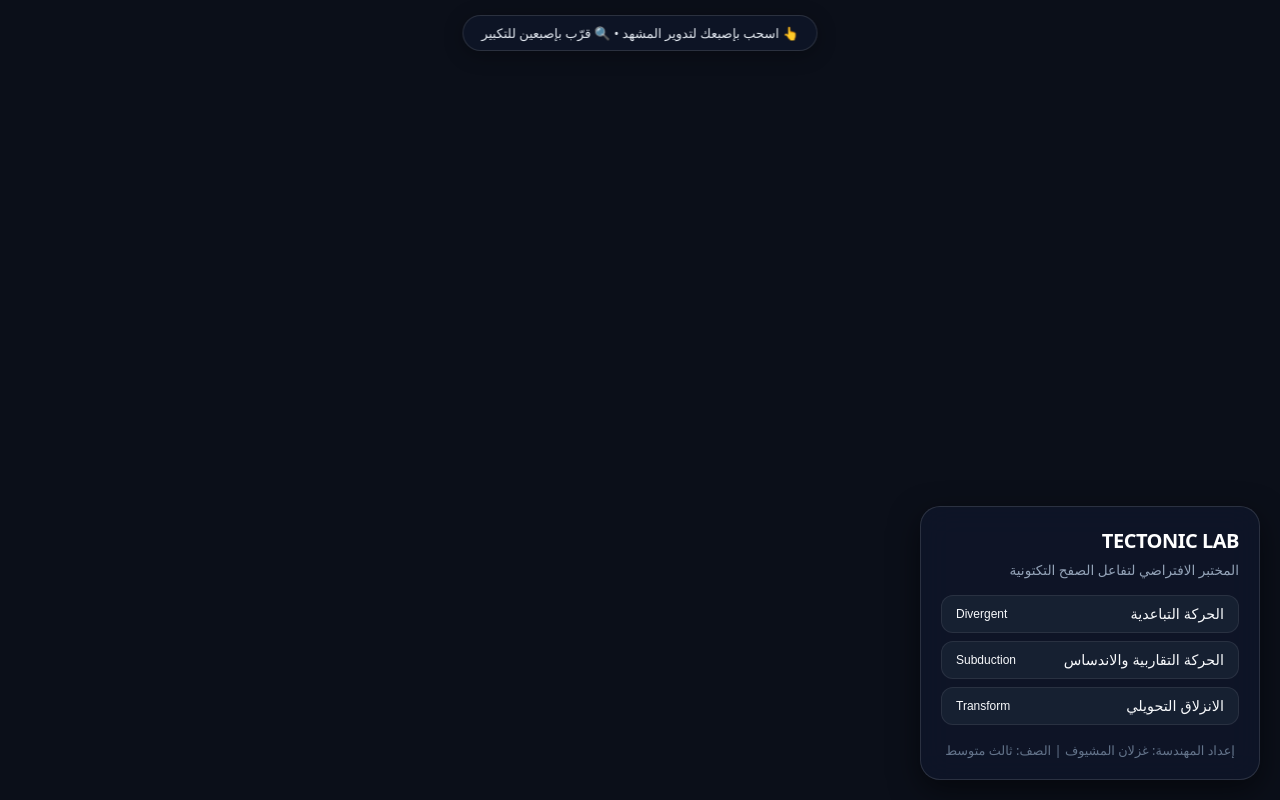
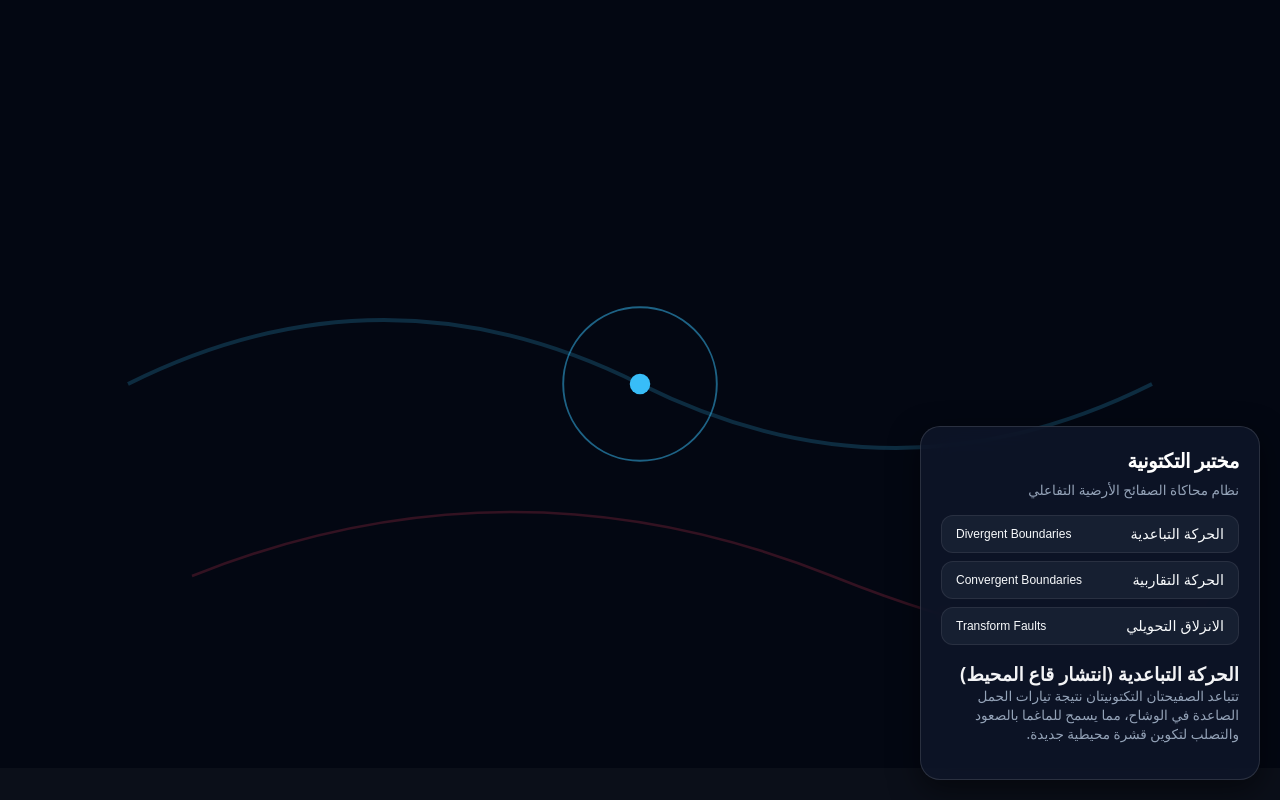
Before and after one commit to ghuzlaanmx11/TECTONIC-LAB, a plain HTML site: page index.html in a window 1280 px wide. Drawn offline with Linux system fonts and the light colour scheme; a script that the page names is missing.

Commit message:
Update index.html

```diff
--- a/index.html
+++ b/index.html
@@ -3,42 +3,64 @@
 <head>
     <meta charset="UTF-8">
     <meta name="viewport" content="width=device-width, initial-scale=1.0">
-    <title>Tectonic Lab - مختبر التكتونية</title>
+    <title>Tectonic Lab - مختبر الصفائح التكتونية</title>
+    <!-- ربط ملف التنسيقات الخارجي -->
     <link rel="stylesheet" href="style.css">
 </head>
 <body>
 
-    <!-- شريط التنبيه العلوي -->
-    <div class="top-hint">
-        👆 اسحب بإصبعك لتدوير المشهد • 🔍 قرّب بإصبعين للتكبير
+    <!-- حاضنة العرض أو الخريطة التكتونية (تدمج لغة SVG البرمجية للرسومات التفاعلية) -->
+    <div id="canvas-container">
+        <svg xmlns="http://www.w3.org/2000/svg" viewBox="0 0 1000 600" width="100%" height="100%" preserveAspectRatio="xMidYMid slice">
+            <!-- خلفية الفضاء العميق للمختبر -->
+            <rect width="1000" height="600" fill="#030712"/>
+
+            <!-- خطوط الشبكة التكتونية المتحركة (رسومات متجهة SVG) -->
+            <path d="M 100,300 Q 300,200 500,300 T 900,300" stroke="rgba(56, 189, 248, 0.2)" stroke-width="3" fill="none"/>
+            <path d="M 150,450 Q 400,350 650,450 T 950,450" stroke="rgba(244, 63, 94, 0.2)" stroke-width="2" fill="none"/>
+
+            <!-- عناصر بصرية متجهة تفاعلية تمثل نطاق النشاط -->
+            <g transform="translate(500, 300)">
+                <circle r="60" fill="none" stroke="#38bdf8" stroke-width="1.5" opacity="0.5">
+                    <animate attributeName="r" values="40;90;40" dur="4s" repeatCount="indefinite"/>
+                    <animate attributeName="opacity" values="0.8;0;0.8" dur="4s" repeatCount="indefinite"/>
+                </circle>
+                <circle r="8" fill="#38bdf8"/>
+            </g>
+        </svg>
     </div>
 
-    <!-- لوحة التحكم الجانبية العائمة -->
-    <div class="control-panel">
-        <h1>TECTONIC LAB</h1>
-        <p>المختبر الافتراضي لتفاعل الصفح التكتونية</p>
+    <!-- لوحة التحكم الزجاجية الاحترافية -->
+    <div class="glass-panel control-panel">
+        <div class="panel-header">
+            <h1>مختبر التكتونية</h1>
+            <p class="subtitle">نظام محاكاة الصفائح الأرضية التفاعلي</p>
+        </div>
 
+        <!-- أزرار التبديل المرتبطة بملف الجافاسكريبت والـ JSON -->
         <div class="btn-group">
-            <button class="control-btn">
+            <button class="control-btn active" data-mode="divergent">
                 <span>الحركة التباعدية</span>
-                <small>Divergent</small>
+                <small>Divergent Boundaries</small>
             </button>
-            <button class="control-btn">
-                <span>الحركة التقاربية والاندساس</span>
-                <small>Subduction</small>
+            <button class="control-btn" data-mode="convergent">
+                <span>الحركة التقاربية</span>
+                <small>Convergent Boundaries</small>
             </button>
-            <button class="control-btn">
+            <button class="control-btn" data-mode="transform">
                 <span>الانزلاق التحويلي</span>
-                <small>Transform</small>
+                <small>Transform Faults</small>
             </button>
         </div>
 
-        <div style="font-size: 0.8rem; color: #64748b; text-align: center; margin-top: 10px;">
-            إعداد المهندسة: غزلان المشيوف | الصف: ثالث متوسط
+        <!-- بطاقة المعلومات العلمية (تتحدث ديناميكياً من data.json) -->
+        <div class="scientific-card">
+            <h3 id="sci-title">الحركة التباعدية (انتشار قاع المحيط)</h3>
+            <p id="sci-desc">تتباعد الصفيحتان التكتونيتان نتيجة تيارات الحمل الصاعدة في الوشاح، مما يسمح للماغما بالصعود والتصلب لتكوين قشرة محيطية جديدة.</p>
         </div>
     </div>
 
-    <!-- هنا يتم وضع كود Three.js أو المشهد الثلاثي الأبعاد الخاص بك -->
+    <!-- ربط ملف الجافاسكريبت البرمجي -->
     <script src="script.js"></script>
 </body>
 </html>
```
